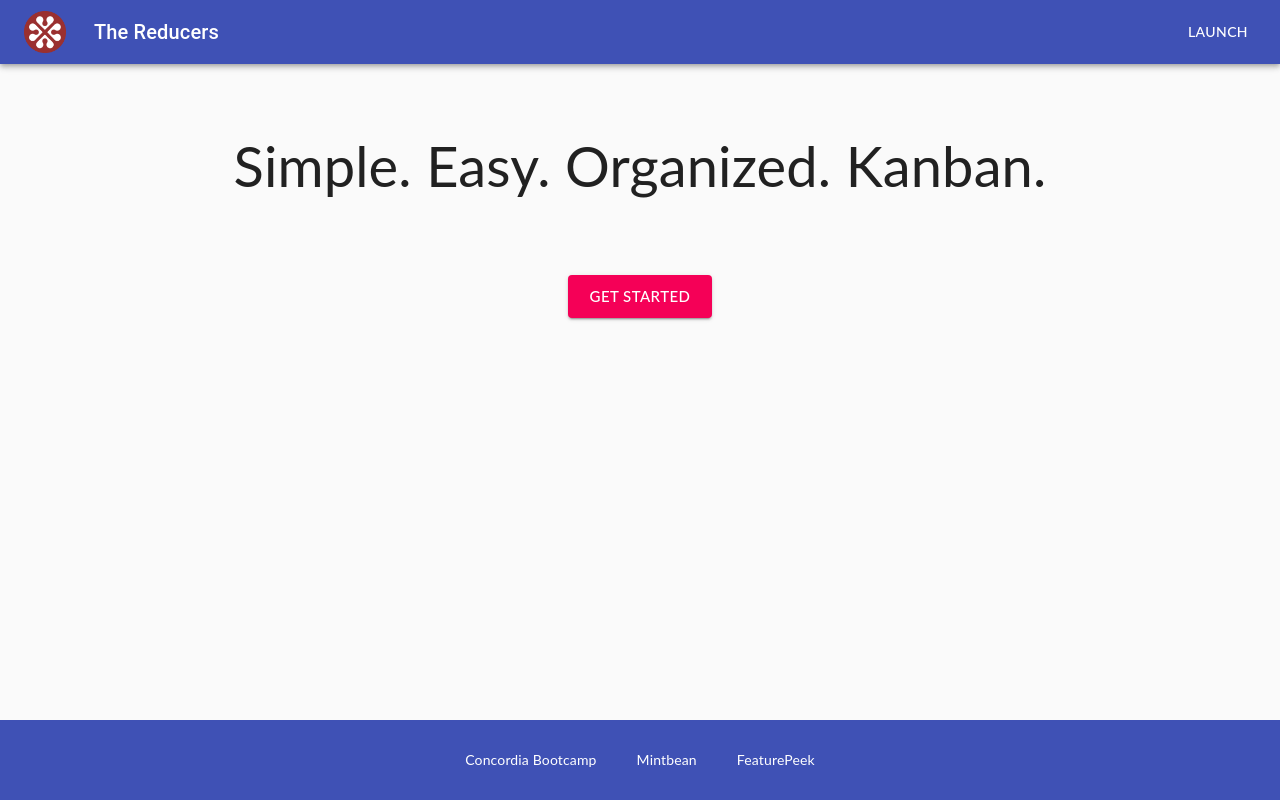
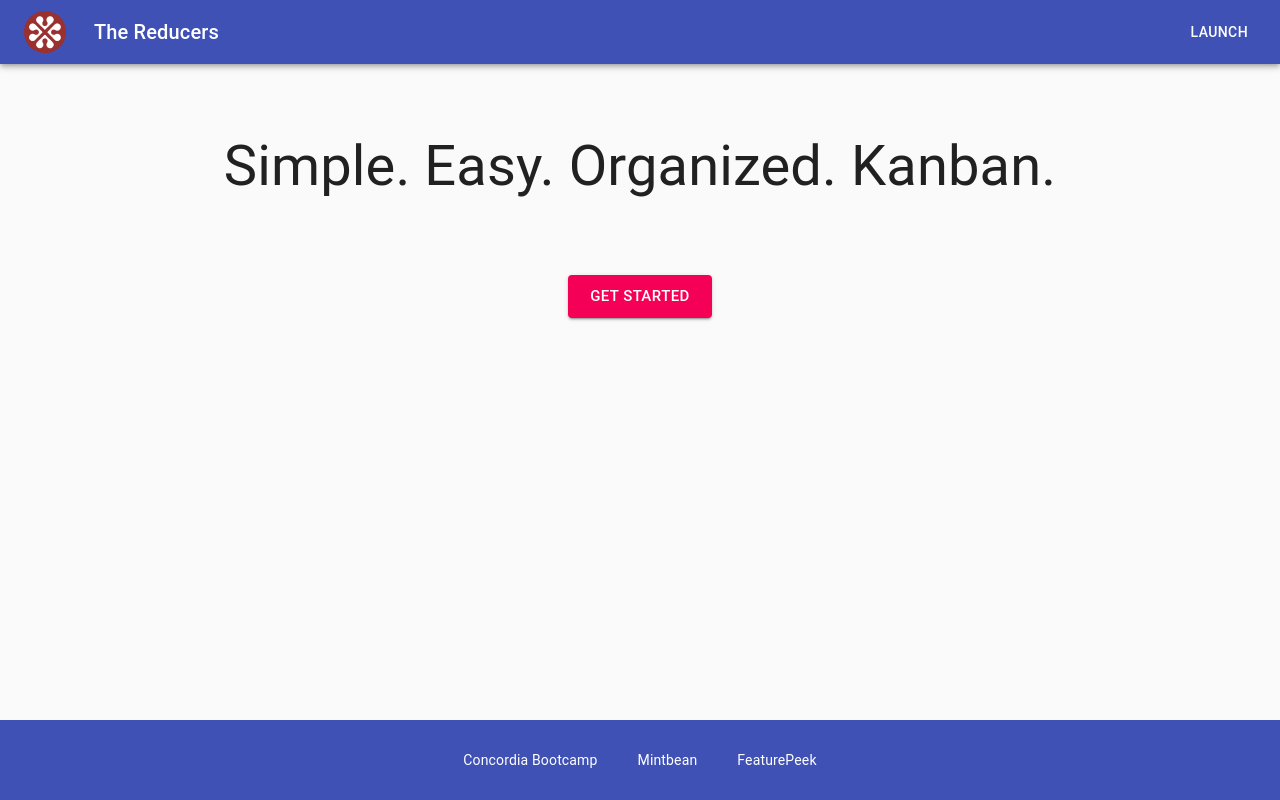
Before and after one commit to garorueda99/cb-kanban-mintbean, a React (Create React App) app: page / in a window 1280 px wide. Built offline with nearby package versions, Linux system fonts and the light colour scheme.

Commit message:
added asset, updated colors and globalstyles

```diff
--- /dev/null
+++ b/src/Components/COLORS.js
@@ -0,0 +1,6 @@
+const COLORS = {
+  btnPrimary: "rgba(61, 169, 252, 1)",
+  btnSecondary: "rgba(61, 169, 252, 0.8)",
+};
+
+export default COLORS;
--- a/src/Components/GlobalStyles.js
+++ b/src/Components/GlobalStyles.js
@@ -1,4 +1,4 @@
-import { createGlobalStyle } from 'styled-components';
+import { createGlobalStyle } from "styled-components";
 
 const GlobalStyles = createGlobalStyle`
 
@@ -9,7 +9,7 @@
 
 /* GOOGLE FONTS HERE */
 @import url('https://fonts.googleapis.com/css?family=Lato');
-
+@import url('https://fonts.googleapis.com/css?family=Roboto');
 *, *:before, *:after {
   box-sizing: inherit;
 }
@@ -38,7 +38,7 @@
   font-size: 100%;
 	/* font-family: 'Lato',-apple-system, BlinkMacSystemFont, 'Segoe UI', Roboto, Oxygen, Ubuntu, Cantarell, 'Open Sans', 'Helvetica Neue', sans-serif; */
   vertical-align: baseline;
-  font-family: 'Lato', sans-serif;
+  font-family: 'Roboto', sans-serif;
 }
 /* HTML5 display-role reset for older browsers */
 article, aside, details, figcaption, figure,
```
Also changed, not shown: src/assets/test.gif (added).
